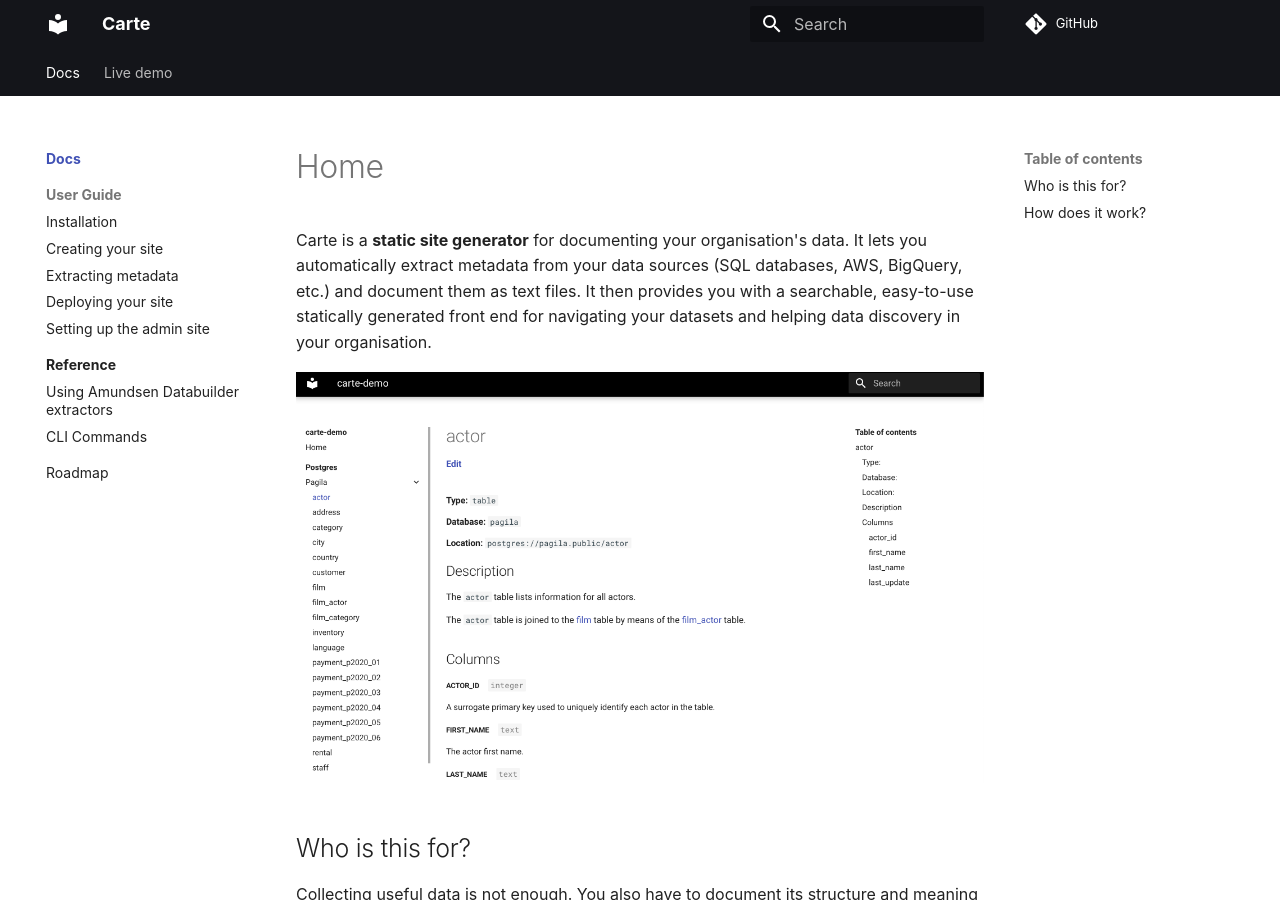
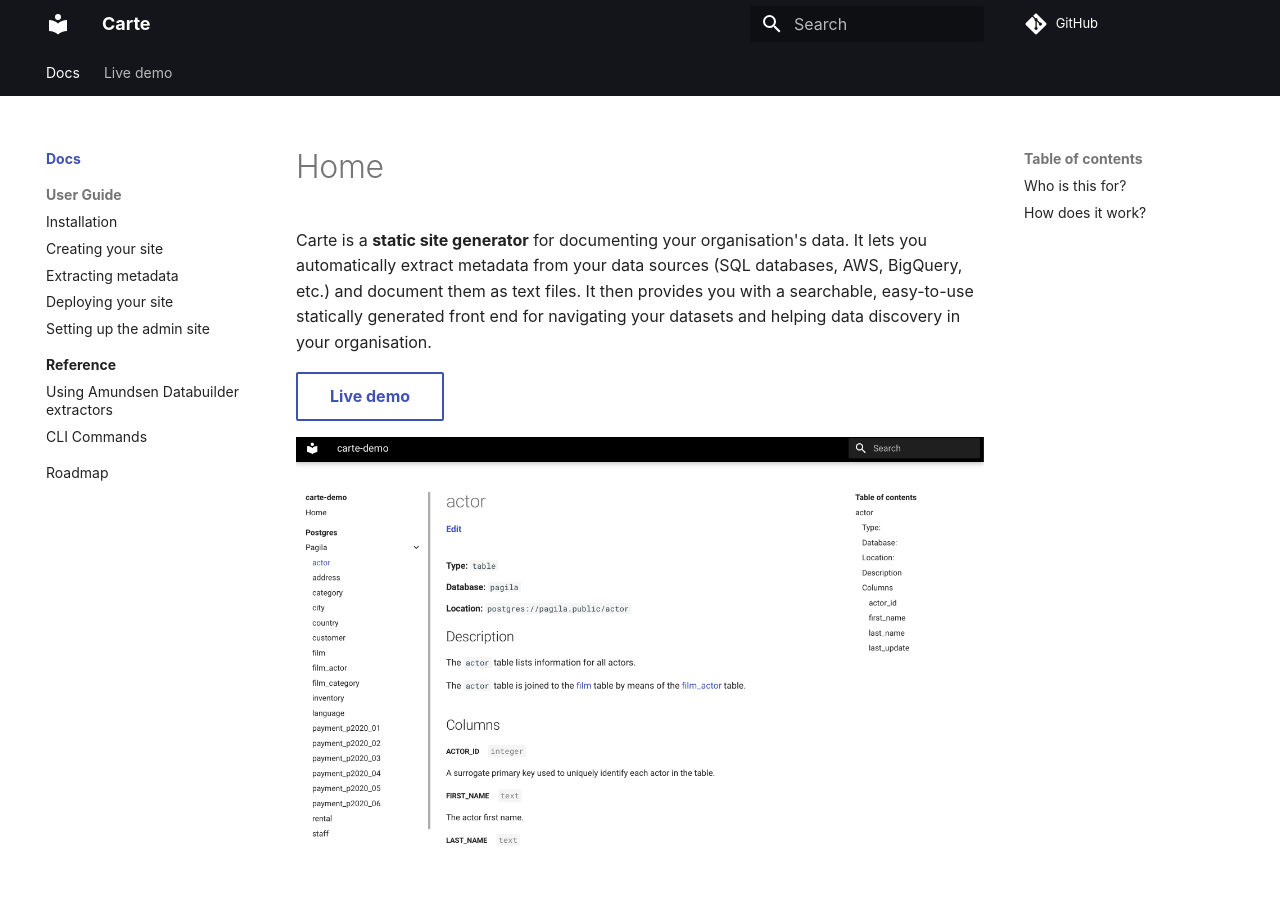
Before and after one commit to carte-data/docs, an MkDocs documentation site: the page built from docs/index.md, in a window 1280 px wide and 900 px high. Built offline with MkDocs 1.6.1 and Material for MkDocs 9.7.7, drawn with Linux system fonts in a browser that asks for light colours; some web fonts are replaced; comment, search, counter and statistics services are not loaded.

Commit message:
add Live Demo button to index

```diff
--- a/docs/index.md
+++ b/docs/index.md
@@ -1,6 +1,8 @@
 # Home
 
 Carte is a **static site generator** for documenting your organisation's data. It lets you automatically extract metadata from your data sources (SQL databases, AWS, BigQuery, etc.) and document them as text files. It then provides you with a searchable, easy-to-use statically generated front end for navigating your datasets and helping data discovery in your organisation.
+
+[Live demo](https://demo.cartedata.com){ .md-button }
 
 ![Carte front end](/assets/images/carte_screenshot.png)
 
--- a/mkdocs.yml
+++ b/mkdocs.yml
@@ -15,6 +15,7 @@ markdown_extensions:
   - pymdownx.emoji:
       emoji_index: !!python/name:materialx.emoji.twemoji
       emoji_generator: !!python/name:materialx.emoji.to_svg
+  - attr_list
 nav:
   - Docs:
       - Home: index.md
```
